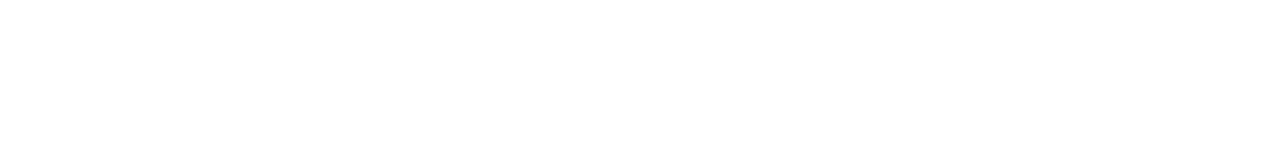
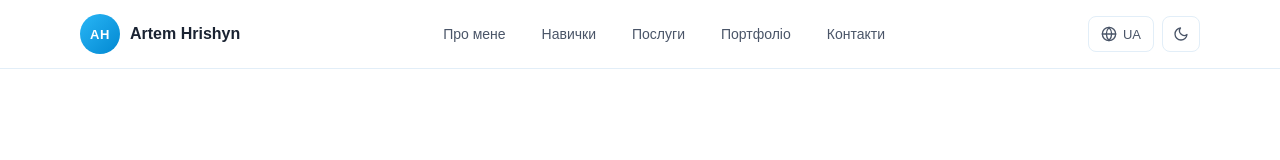
Before and after one commit to ItGencer/My-business-card, a website built with webpack: page src/index.html in a window 1280 px wide. Built offline with nearby package versions, Linux system fonts and the light colour scheme.

Commit message:
creat header block

```diff
--- a/src/index.html
+++ b/src/index.html
@@ -1,11 +1,54 @@
-<!DOCTYPE html>
+<!doctype html>
 <html lang="en">
-<head>
-    <meta charset="UTF-8">
-    <meta name="viewport" content="width=device-width, initial-scale=1.0">
+  <head>
+    <meta charset="UTF-8" />
+    <meta name="viewport" content="width=device-width, initial-scale=1.0" />
     <title>My Business Card</title>
-</head>
-<body>
+  </head>
+  <body>
 
-</body>
+    <header class="header">
+      <div class="header__inner">
+
+        <a href="/" class="header__logo">
+          <span class="header__logo-avatar">AH</span>
+          <span class="header__logo-name">Artem Hrishyn</span>
+        </a>
+
+        <nav class="header__nav">
+          <a href="#about"     class="header__nav-link">Про мене</a>
+          <a href="#skills"    class="header__nav-link">Навички</a>
+          <a href="#services"  class="header__nav-link">Послуги</a>
+          <a href="#portfolio" class="header__nav-link">Портфоліо</a>
+          <a href="#contact"   class="header__nav-link">Контакти</a>
+        </nav>
+
+        <div class="header__actions">
+          <button class="header__btn header__btn--lang">
+            <svg width="16" height="16" viewBox="0 0 24 24" fill="none"
+                 stroke="currentColor" stroke-width="2"
+                 stroke-linecap="round" stroke-linejoin="round">
+              <circle cx="12" cy="12" r="10"/>
+              <line x1="2" y1="12" x2="22" y2="12"/>
+              <path d="M12 2a15.3 15.3 0 0 1 4 10 15.3 15.3 0 0 1-4 10
+                       15.3 15.3 0 0 1-4-10 15.3 15.3 0 0 1 4-10z"/>
+            </svg>
+            UA
+          </button>
+          <button class="header__btn header__btn--theme" aria-label="Змінити тему">
+            <svg width="16" height="16" viewBox="0 0 24 24" fill="none"
+                 stroke="currentColor" stroke-width="2"
+                 stroke-linecap="round" stroke-linejoin="round">
+              <path d="M21 12.79A9 9 0 1 1 11.21 3 7 7 0 0 0 21 12.79z"/>
+            </svg>
+          </button>
+        </div>
+
+      </div>
+    </header>
+
+    <main></main>
+    <footer></footer>
+
+  </body>
 </html>
--- a/src/index.js
+++ b/src/index.js
@@ -0,0 +1,2 @@
+import './styles/style.scss'
+import './styles/header.scss'
--- /dev/null
+++ b/src/styles/header.scss
@@ -0,0 +1,136 @@
+// ─── Variables ────────────────────────────────────────────────────────────────
+$color-blue-primary:   #0288d1;
+$color-blue-light:     #29b6f6;
+$color-blue-border:    #e2eef8;
+$color-blue-hover-bg:  #e8f4fd;
+$color-text-primary:   #1a2332;
+$color-text-secondary: #4a5568;
+$color-white:          #ffffff;
+
+$font-size-base:   16px;
+$font-weight-md:   500;
+$font-weight-semi: 600;
+
+$header-height: 68px;
+$max-width:     1200px;
+$radius-sm:     8px;
+
+// ─── Header ───────────────────────────────────────────────────────────────────
+.header {
+  position: sticky;
+  top: 0;
+  z-index: 100;
+  width: 100%;
+  background: $color-white;
+  border-bottom: 1px solid $color-blue-border;
+
+  // Inner container — обмежує ширину і центрує
+  &__inner {
+    display: flex;
+    align-items: center;
+    justify-content: space-between;
+    height: $header-height;
+    max-width: $max-width;
+    margin: 0 auto;
+    padding: 0 2.5rem;
+  }
+
+  // Logo
+  &__logo {
+    display: flex;
+    align-items: center;
+    gap: 10px;
+    text-decoration: none;
+    cursor: pointer;
+  }
+
+  &__logo-avatar {
+    display: flex;
+    align-items: center;
+    justify-content: center;
+    width: 40px;
+    height: 40px;
+    border-radius: 50%;
+    background: linear-gradient(135deg, $color-blue-light 0%, $color-blue-primary 100%);
+    font-size: 13px;
+    font-weight: $font-weight-semi;
+    color: $color-white;
+    letter-spacing: 0.5px;
+    flex-shrink: 0;
+  }
+
+  &__logo-name {
+    font-size: $font-size-base;
+    font-weight: $font-weight-semi;
+    color: $color-text-primary;
+  }
+
+  // Nav
+  &__nav {
+    display: flex;
+    align-items: center;
+    gap: 4px;
+  }
+
+  &__nav-link {
+    display: inline-block;
+    padding: 7px 16px;
+    border-radius: $radius-sm;
+    font-size: 14px;
+    color: $color-text-secondary;
+    text-decoration: none;
+    transition: background 0.15s ease, color 0.15s ease;
+
+    &:hover {
+      background: $color-blue-hover-bg;
+      color: $color-blue-primary;
+    }
+
+    &--active {
+      color: $color-blue-primary;
+      font-weight: $font-weight-md;
+    }
+  }
+
+  // Actions — кнопки справа
+  &__actions {
+    display: flex;
+    align-items: center;
+    gap: 8px;
+  }
+
+  &__btn {
+    display: inline-flex;
+    align-items: center;
+    justify-content: center;
+    height: 36px;
+    padding: 0 12px;
+    gap: 6px;
+    border: 1.5px solid $color-blue-border;
+    border-radius: $radius-sm;
+    background: transparent;
+    color: $color-text-secondary;
+    font-size: 13px;
+    font-weight: $font-weight-md;
+    cursor: pointer;
+    transition:
+      background 0.15s ease,
+      border-color 0.15s ease,
+      color 0.15s ease;
+
+    svg {
+      flex-shrink: 0;
+    }
+
+    &:hover {
+      background: $color-blue-hover-bg;
+      border-color: $color-blue-light;
+      color: $color-blue-primary;
+    }
+
+    // Модифікатор — кнопка теми (трохи вужча)
+    &--theme {
+      padding: 0 10px;
+    }
+  }
+}
--- /dev/null
+++ b/src/styles/style.scss
@@ -0,0 +1,16 @@
+// ─── Reset ────────────────────────────────────────────────────────────────────
+* {
+  margin: 0;
+  padding: 0;
+  box-sizing: border-box;
+  font-size: 16px;
+}
+
+img {
+  width: 100%;
+  display: block;
+}
+
+body {
+  font-family: sans-serif;
+}
```
Also changed, not shown: README.md.
